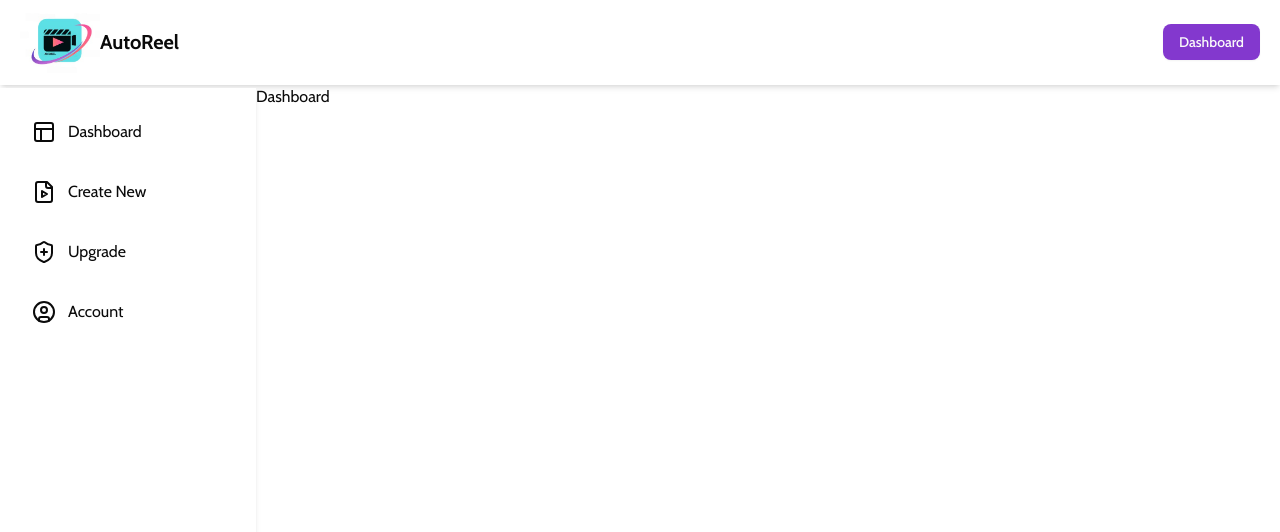
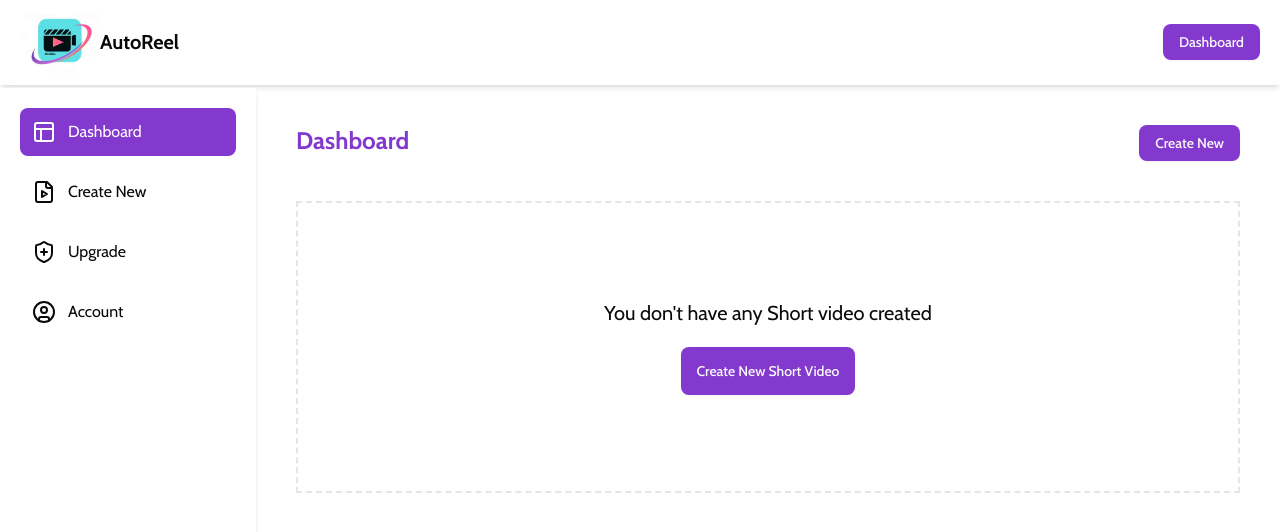
Before and after one commit to Anwarsyd/AutoReel_React_Nextjs, a Next.js app: page /dashboard in a window 1280 px wide. Shown: the top 532 px of the page. Built offline with nearby package versions, Linux system fonts and the light colour scheme; no server answers.

Commit message:
create-new Started

```diff
--- /dev/null
+++ b/app/dashboard/_components/EmptyState.jsx
@@ -0,0 +1,15 @@
+import React from 'react'
+import { Button} from '@/components/ui/button'
+import Link from 'next/link'
+function EmptyState() {
+  return (
+    <div className='p-5 py-24 flex items-center flex-col mt-10 border-2 border-dashed'>
+        <h2 className='mb-5 text-xl'>You don't have any Short video created</h2>
+        <Link href = {'/dashboard/create-new'}>
+          <Button className='h-12'>Create New Short Video</Button>
+        </Link>
+    </div>
+  )
+}
+
+export default EmptyState
--- a/app/dashboard/_components/SideNavBar.jsx
+++ b/app/dashboard/_components/SideNavBar.jsx
@@ -1,5 +1,7 @@
+"use client"
 import { CircleUserIcon, FileVideo, PanelsTopLeft, ShieldPlus } from 'lucide-react'
 import Link from 'next/link'
+import { usePathname } from 'next/navigation'
 import React from 'react'
 
 function SideNavBar() {
@@ -13,7 +15,7 @@
         {
             id : 2,
             name : 'Create New',
-            path : '/create-new',
+            path : '/dashboard/create-new',
             icon : FileVideo
         },
         {
@@ -29,13 +31,16 @@
             icon : CircleUserIcon
         }
     ]
+
+    const path = usePathname();
+    console.log(path)
   return (
     <div className='w-64 h-screen shadow-md p-5'>
       <div className='grid gap-3'>
         {MenuOptions.map((item,index)=>(
             <Link href = {item.path} key={index}>
-            <div className='flex items-center gap-3 p-3 hover:bg-primary hover:text-white
-            rounded-md cursor-pointer'>
+            <div className={`flex items-center gap-3 p-3 hover:bg-primary hover:text-white
+            rounded-md cursor-pointer ${path==item.path&& 'bg-primary text-white'}`}>
                 <item.icon />
                 <h2>{item.name}</h2>
             </div>
--- /dev/null
+++ b/app/dashboard/create-new/page.jsx
@@ -0,0 +1,11 @@
+import React from 'react'
+
+function page() {
+  return (
+    <div>
+      Create New video
+    </div>
+  )
+}
+
+export default page
--- a/app/dashboard/layout.jsx
+++ b/app/dashboard/layout.jsx
@@ -10,7 +10,7 @@
         </div>
         <div>
             <Header />
-            <div className='md:ml-64'>
+            <div className='md:ml-64 p-10'>
                 {children}
             </div>
         </div>
--- a/app/dashboard/page.jsx
+++ b/app/dashboard/page.jsx
@@ -1,9 +1,32 @@
-import React from 'react'
+"use client"
+import React, { useState } from 'react'
+import { Button } from '@/components/ui/button'
+import EmptyState from './_components/EmptyState';
+import Link from 'next/link';
 
 function Dashboard() {
+    const [videoList,setVideoList] = useState([]);
+
+
   return (
     <div>
-      Dashboard
+      <div className='flex justify-between item-center'>
+        <h2 className='font-bold text-2xl text-primary'>Dashboard</h2>
+        <Link href = {'/dashboard/create-new'}>
+          <Button>Create New</Button>
+        </Link>
+      </div>
+
+
+      {/* Empty State */}
+
+        {videoList?.length==0&&
+        <div>
+            <EmptyState />
+        </div>
+        }
+
+
     </div>
   )
 }
```
